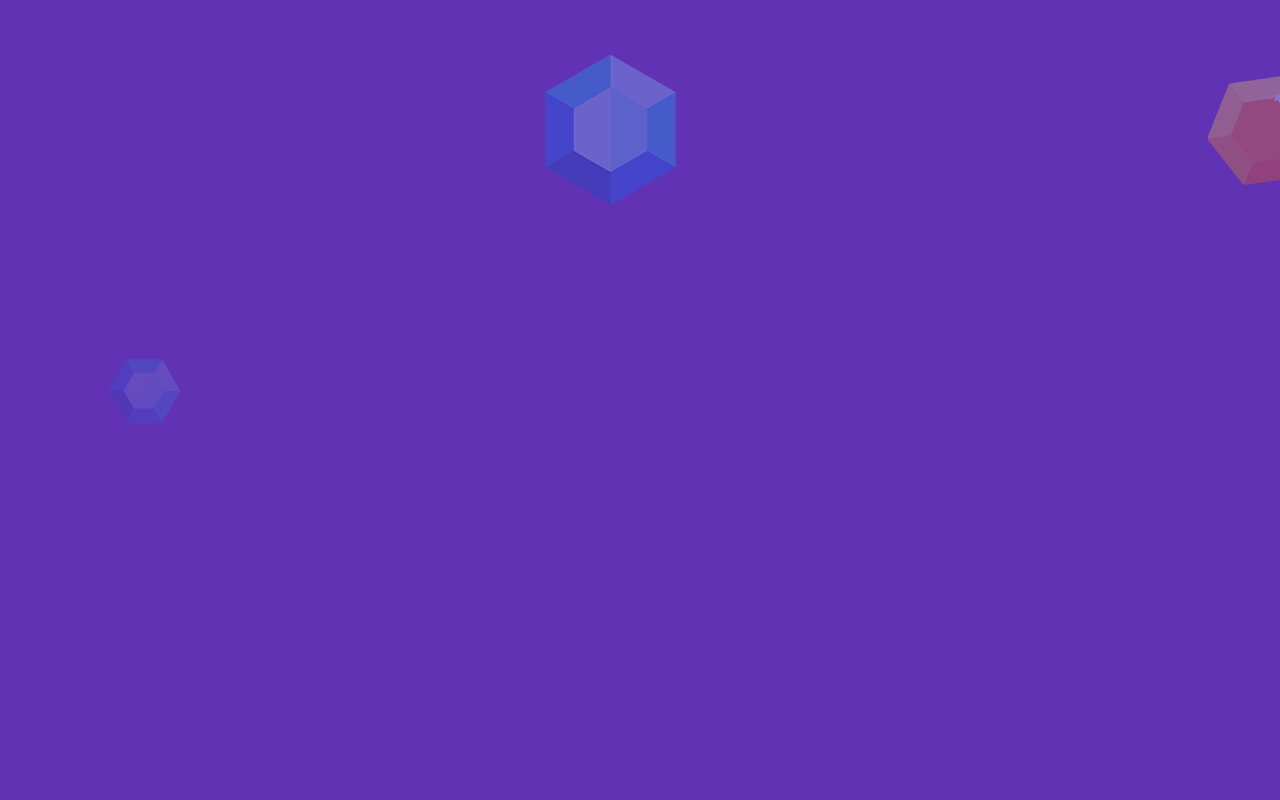
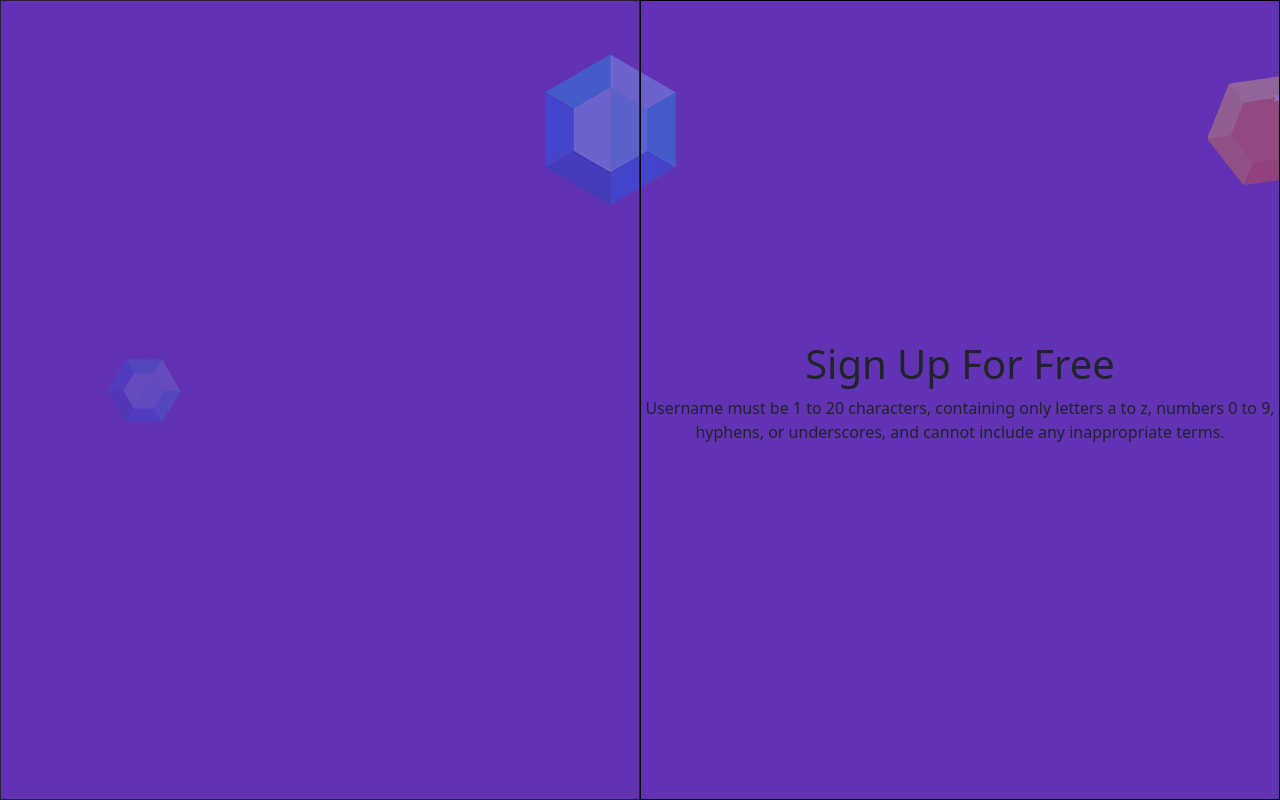
Before and after one commit to Hackhaton/Hachkaton-Project, a website: page landing.html in a window 1280 px wide. Drawn offline with nearby package versions, Linux system fonts and the light colour scheme.

Commit message:
Commit flexbox

```diff
--- a/landing.html
+++ b/landing.html
@@ -10,7 +10,26 @@
   </head>
   <body>
 
+    <main>
 
+      <div class="main-sides">
+        <div class="left-side">
+          <div class="left_content">
+
+          </div>
+        </div>
+        <div class="right-side">
+          <div class="right_content">
+
+            <h1>Sign Up For Free</h1>
+            <p>Username must be 1 to 20 characters, containing only letters a to z,
+             numbers 0 to 9, hyphens, or underscores,
+              and cannot include any inappropriate terms.
+            </p>
+          </div>
+        </div>
+      </div>
+    </main>
 
 
 
--- a/style.css
+++ b/style.css
@@ -7,3 +7,27 @@ body {
   background-image: url("img/background.png");
   background-color: #6133b4;
 }/*# sourceMappingURL=style.css.map */
+
+.main-sides{
+  display: flex;
+  justify-content: space-between;
+  height: 100vh;
+
+}
+
+.left-side{
+  width: 50%;
+  border: solid 1px;
+}
+
+.right-side{
+  width: 50%;
+  text-align: center;
+  border: solid 1px black;
+  display: flex;
+  align-items: center;
+}
+
+.right-side p{
+  text-align: center;
+}
```
